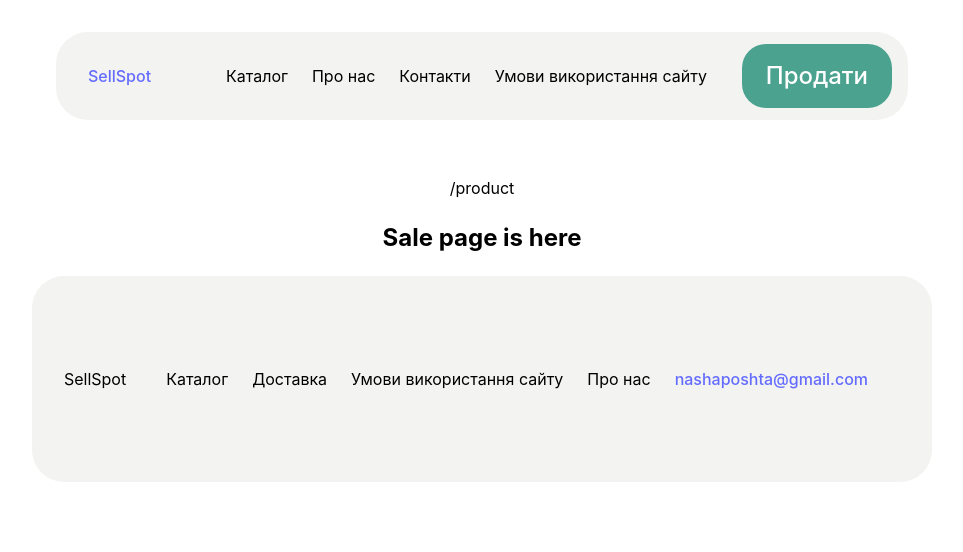
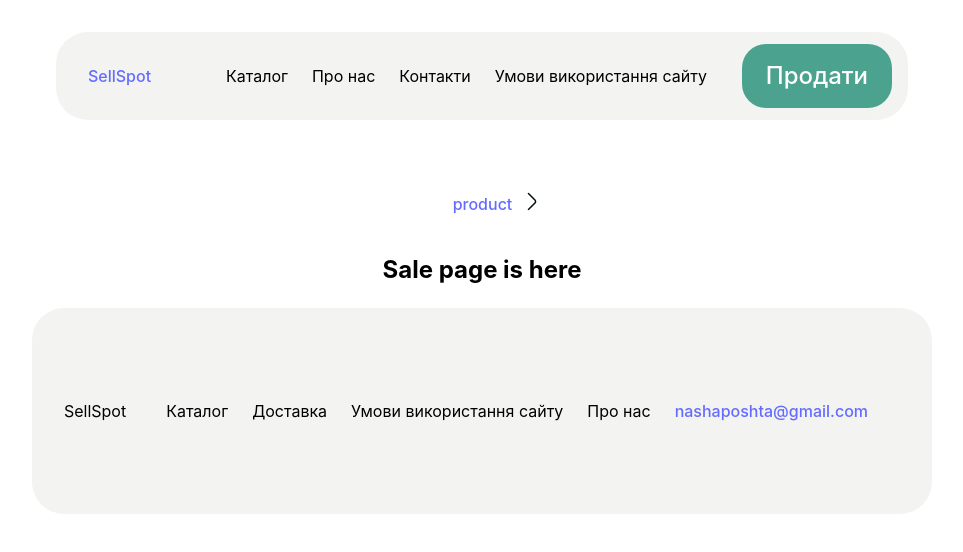
Before and after one commit to beligrous/sellspot-app, a React (Vite) app: page /product in a window 1280 px wide. Shown: the top 552 px of the page, without its empty margins (158-1121 px from the left). Built offline with nearby package versions, Linux system fonts and the light colour scheme; no server answers.

Commit message:
add breadcrumb & fix routing

```diff
--- a/src/components/CategoryCard/CategoryCard.jsx
+++ b/src/components/CategoryCard/CategoryCard.jsx
@@ -4,15 +4,27 @@ import {
   CategoryData,
   CategoryLink,
 } from "./categoryCard-styled";
+import { usePath } from "../../service/store";
 import PropTypes from "prop-types";
 
 const CategoryCard = ({ data, width, height }) => {
+  const addPath = usePath((state) => state.addPath);
+  const path = usePath((state) => state.path);
+
+  const handleAddPath = () => {
+    addPath(data.id);
+  };
+
   return (
-    <Container width={width} height={height}>
+    <Container width={width} height={height} onClick={handleAddPath}>
       <CategoryLink
-        to={`/${data.id}`}
+        to={
+          `${data.id}` ||
+          `${path[0]}/${data.id}` ||
+          `${path[1]}/${path[0]}/${data.id}`
+        }
         image={data.image_url}
-        state={{ from: data.category_name }}
+        state={{ from: data.category_name, fromId: data.id }}
       >
         <CategoryData>
           <p>{data.category_name}</p>
--- a/src/components/Header/Header.jsx
+++ b/src/components/Header/Header.jsx
@@ -1,4 +1,5 @@
 import { useState } from "react";
+import { usePath } from "../../service/store";
 import {
   Container,
   Logo,
@@ -10,6 +11,7 @@ import CategoryCatalogue from "../CategoryCataloque/categoryCatalogue";
 
 const Header = () => {
   const [apear, setApear] = useState(false);
+  const initPath = usePath((state) => state.initPath);
 
   const handleCatalogue = () => {
     setApear(!apear);
@@ -17,7 +19,7 @@ const Header = () => {
 
   return (
     <>
-      <Container>
+      <Container onClick={initPath()}>
         <Logo to={"/"}>SellSpot</Logo>
         <HeadList>
           <li>
--- a/src/components/breadCrumbs/BreadCrumbs.jsx
+++ b/src/components/breadCrumbs/BreadCrumbs.jsx
@@ -1,12 +1,32 @@
-import { useLocation } from "react-router-dom";
+import { useLocation, Link } from "react-router-dom";
+import { Crumb, Container, Img } from "./breadCrumbs-styled";
 
 const BreadCrumbs = () => {
   const location = useLocation();
 
-  let crumbs = "";
-  crumbs = location.pathname;
+  let currentLink = "";
 
-  return <nav>{<span>{crumbs}</span>}</nav>;
+  // const path = location.state ? location.state.from : location.pathname;
+  const path = location.pathname;
+
+  const crumbs = path
+    .split("/")
+    .filter((item) => item !== "")
+    .map((crumb) => {
+      currentLink += `/${crumb}`;
+      return (
+        <Crumb key={crumb}>
+          <Link to={currentLink}>{crumb}</Link>
+          <Img></Img>
+        </Crumb>
+      );
+    });
+
+  return (
+    <nav>
+      <Container>{crumbs.length !== 0 && crumbs}</Container>
+    </nav>
+  );
 };
 
 export default BreadCrumbs;
--- /dev/null
+++ b/src/components/breadCrumbs/breadCrumbs-styled.js
@@ -0,0 +1,20 @@
+import styled from "styled-components";
+import img from "../../assets/right.png";
+
+export const Crumb = styled.li`
+  list-style: none;
+  display: flex;
+`;
+
+export const Container = styled.ul`
+  display: flex;
+  gap: 15px;
+`;
+
+export const Img = styled.div`
+  width: 24px;
+  height: 24px;
+  background-image: url(${img});
+  background-repeat: no-repeat;
+  margin-left: 15px;
+`;
--- a/src/pages/categoryPage/CategoryPage.jsx
+++ b/src/pages/categoryPage/CategoryPage.jsx
@@ -1,6 +1,6 @@
 import { useParams, useLocation } from "react-router-dom";
 import { useEffect, useCallback, useState } from "react";
-import { List } from "./categoryPage-styled";
+import { List } from "../categoryPage/categoryPage-styled";
 import { getCategoryById } from "../../service/api";
 import CategoryCard from "../../components/CategoryCard/CategoryCard";
 
@@ -8,6 +8,7 @@ const CategoryPage = () => {
   const [categoryList, setCategoryList] = useState([]);
   const { id } = useParams();
   const location = useLocation();
+  const categoryTitle = location.state.from;
 
   const getCategoryData = useCallback(async () => {
     try {
@@ -24,7 +25,7 @@ const CategoryPage = () => {
 
   return (
     <>
-      <h2>{location.state.from}</h2>
+      <h2>{categoryTitle}</h2>
       <List>
         {categoryList ? (
           categoryList.map((item) => (
--- /dev/null
+++ b/src/pages/itemsPage/ItemsPage.jsx
@@ -0,0 +1,14 @@
+import { useParams } from "react-router-dom";
+
+const ItemsPage = () => {
+  const { id } = useParams();
+
+  return (
+    <>
+      <p>{id}</p>
+      <p>Page of the category</p>
+    </>
+  );
+};
+
+export default ItemsPage;
--- a/src/service/store.js
+++ b/src/service/store.js
@@ -15,3 +15,17 @@ export const useCatalogue = create(
     addCatalogue: (data) => set(() => ({ catalogue: [...data] })),
   }))
 );
+
+export const useCrumb = create((set) => ({
+  crumb: [],
+  addCrumb: (data) => set(() => ({ crumb: [...data] })),
+  initCrumb: () => set(() => ({ crumb: [] })),
+}));
+
+export const usePath = create(
+  devtools((set) => ({
+    path: [],
+    addPath: (data) => set((state) => ({ path: [data, ...state.path] })),
+    initPath: () => set(() => ({ path: [] })),
+  }))
+);
```
Also changed, not shown: src/service/router.jsx (+13 -0 lines).
